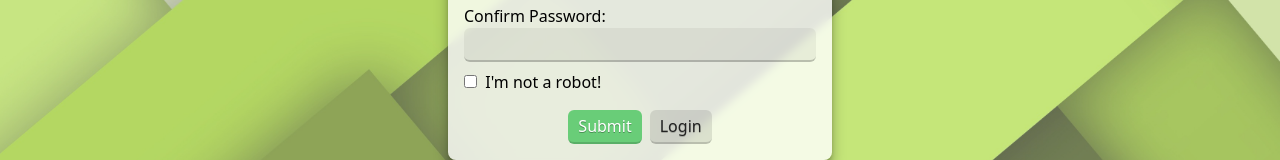
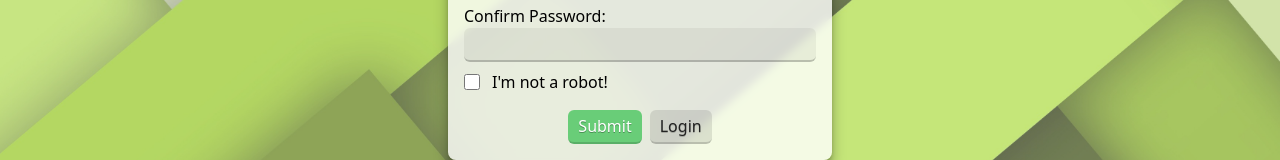
Before and after one commit to ratasorin/unihack, a React (Vite) app in the folder client/: page /account/signup in a window 1280 px wide. Shown: the part 296-456 px from the top of the page. Built offline with nearby package versions, Linux system fonts and the light colour scheme.

Commit message:
Captcha checkbox fix

```diff
--- a/client/src/pages/SignUpPage.jsx
+++ b/client/src/pages/SignUpPage.jsx
@@ -49,9 +49,9 @@ export default function SignUpPage() {
               className="block w-full"
             />
           </label>
-          <label>
-            <input type="checkbox" />
-            &nbsp; I'm not a robot!
+          <label className='flex items-center'>
+            <input type="checkbox" required className='w-4 h-4' />
+            <span className='flex-1 ml-3'>I'm not a robot!</span>
           </label>
         </form>
         <div className="flex justify-center gap-2">
```
